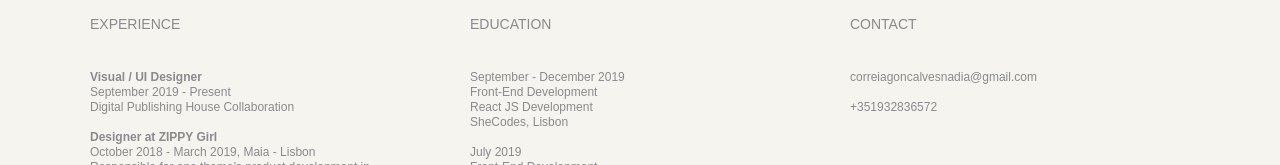
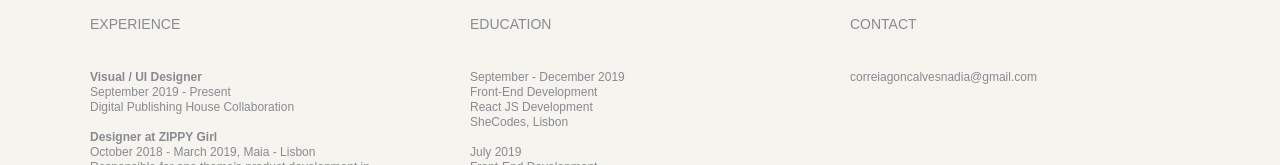
Before and after one commit to liatabilom/info-page, a React (Create React App) app: page / in a window 1280 px wide. Shown: the part 167-332 px from the top of the page. Built offline with nearby package versions, Linux system fonts and the light colour scheme.

Commit message:
Update Contact.js

```diff
--- a/src/Contact.js
+++ b/src/Contact.js
@@ -11,7 +11,6 @@ class Card3 extends Component {
               correiagoncalvesnadia@gmail.com
               <br />
               <br />
-              +351932836572
             </p>
           </div>
         </h2>
```
